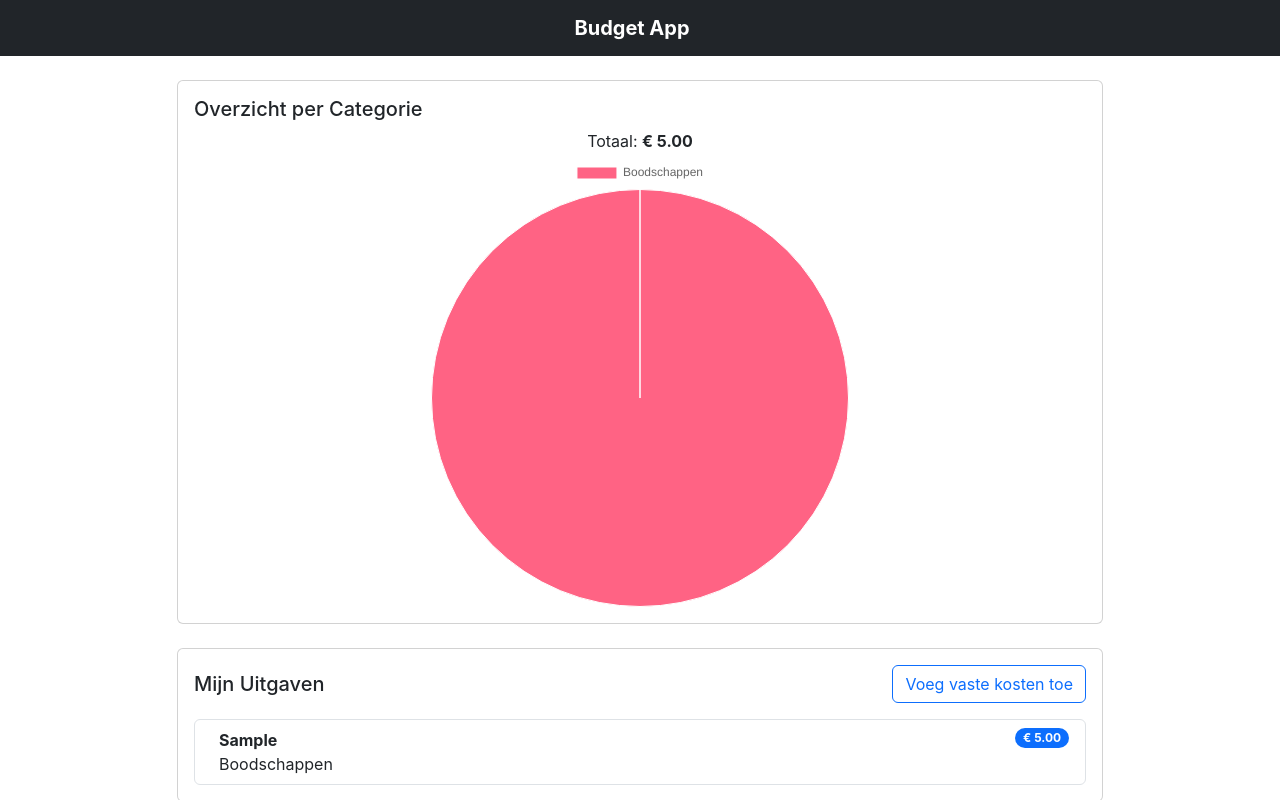
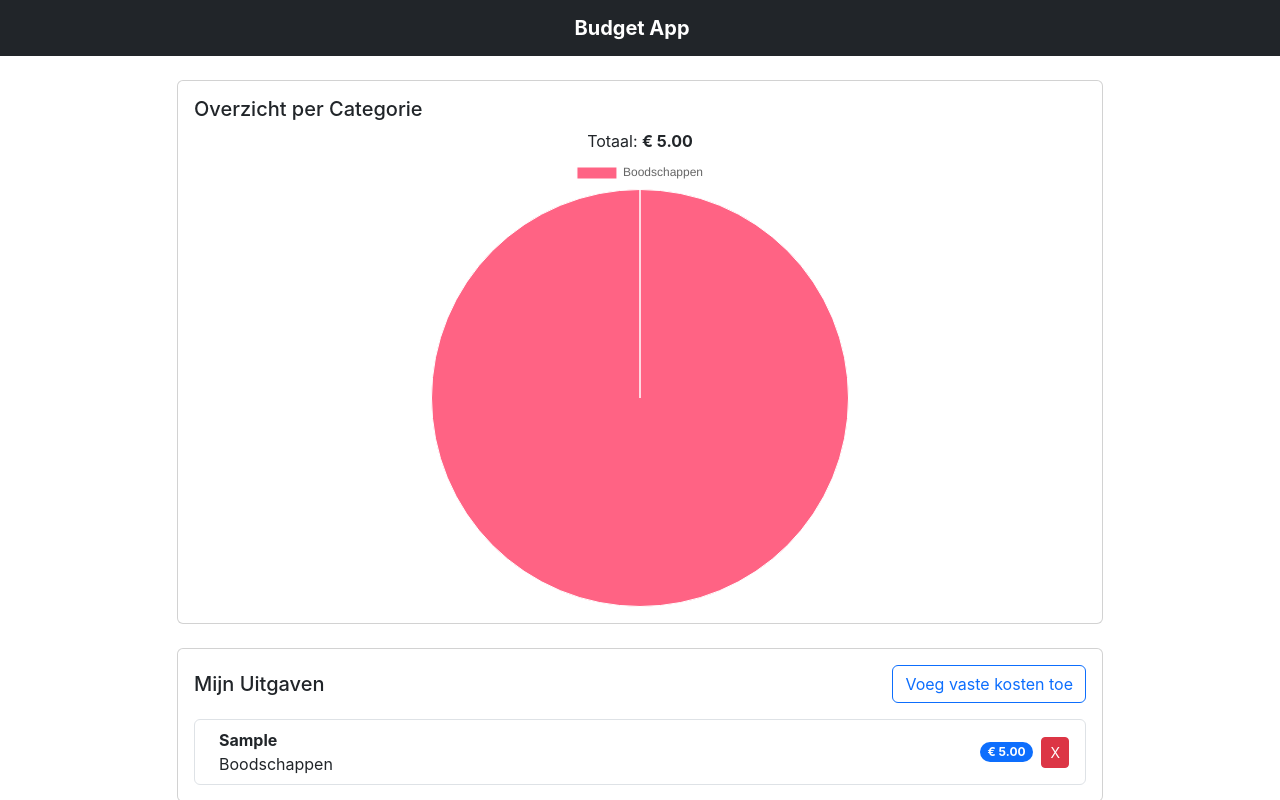
Before and after one commit to Keeposz/budget-app, a React (Create React App) app: page / in a window 1280 px wide. Both pictures are taken after typing "Sample", "5" into the empty fields and a click on the button "Toevoegen". Shown: the top 800 px of the page. Built offline with nearby package versions, Linux system fonts and the light colour scheme.

Commit message:
feat: Add delete expense functionality and make fixed cost description optional

```diff
--- a/src/App.tsx
+++ b/src/App.tsx
@@ -32,6 +32,10 @@ function App() {
 
   const addExpense = (expense: Omit<Expense, 'id'>) => {
     setExpenses(prevExpenses => [...prevExpenses, { ...expense, id: uuidv4() }]);
+  };
+
+  const deleteExpense = (id: string) => {
+    setExpenses(expenses.filter(expense => expense.id !== id));
   };
 
   const addFixedCost = (fixedCost: Omit<Expense, 'id'>) => {
@@ -101,7 +105,7 @@ function App() {
                   <Card.Title className="mb-0">Mijn Uitgaven</Card.Title>
                   <Button variant="outline-primary" onClick={addFixedCostsToExpenses}>Voeg vaste kosten toe</Button>
                 </div>
-                <ExpenseList expenses={expenses} />
+                <ExpenseList expenses={expenses} onDelete={deleteExpense} />
               </Card.Body>
             </Card>
           </Col>
--- a/src/components/ExpenseList.tsx
+++ b/src/components/ExpenseList.tsx
@@ -1,12 +1,13 @@
 import React from 'react';
-import { ListGroup, Badge } from 'react-bootstrap';
+import { ListGroup, Badge, Button } from 'react-bootstrap';
 import { Expense } from '../types';
 
 interface ExpenseListProps {
   expenses: Expense[];
+  onDelete: (id: string) => void;
 }
 
-const ExpenseList: React.FC<ExpenseListProps> = ({ expenses }) => {
+const ExpenseList: React.FC<ExpenseListProps> = ({ expenses, onDelete }) => {
   if (expenses.length === 0) {
     return <p>Nog geen uitgaven toegevoegd. Voeg je eerste uitgave hieronder toe!</p>;
   }
@@ -14,14 +15,15 @@ const ExpenseList: React.FC<ExpenseListProps> = ({ expenses }) => {
   return (
     <ListGroup>
       {expenses.map(expense => (
-        <ListGroup.Item key={expense.id} className="d-flex justify-content-between align-items-start">
+        <ListGroup.Item key={expense.id} className="d-flex justify-content-between align-items-center">
           <div className="ms-2 me-auto">
             <div className="fw-bold">{expense.description}</div>
             {expense.category}
           </div>
-          <Badge bg="primary" pill>
+          <Badge bg="primary" pill className="me-2">
             € {expense.amount.toFixed(2)}
           </Badge>
+          <Button variant="danger" size="sm" onClick={() => onDelete(expense.id)}>X</Button>
         </ListGroup.Item>
       ))}
     </ListGroup>
--- a/src/components/FixedCostForm.tsx
+++ b/src/components/FixedCostForm.tsx
@@ -13,12 +13,12 @@ const FixedCostForm: React.FC<FixedCostFormProps> = ({ onAddFixedCost }) => {
 
   const handleSubmit = (event: React.FormEvent) => {
     event.preventDefault();
-    if (!description || !amount) {
-      alert('Vul een omschrijving en bedrag in.');
+    if (!amount) {
+      alert('Vul een bedrag in.');
       return;
     }
     onAddFixedCost({
-      description,
+      description: description || 'Geen omschrijving',
       amount: parseFloat(amount),
       category
     });
@@ -31,7 +31,7 @@ const FixedCostForm: React.FC<FixedCostFormProps> = ({ onAddFixedCost }) => {
       <Row className="align-items-end">
         <Col md={5}>
           <Form.Group controlId="fixedDescription">
-            <Form.Label>Omschrijving</Form.Label>
+            <Form.Label>Omschrijving (optioneel)</Form.Label>
             <Form.Control
               type="text"
               value={description}
```
